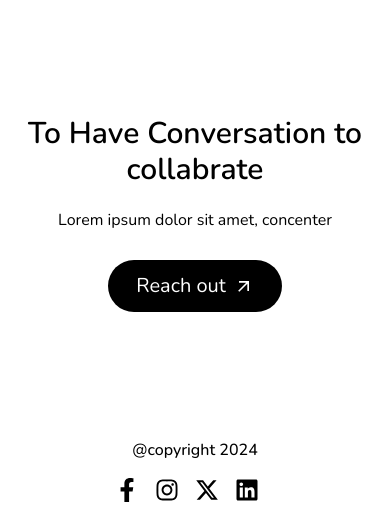
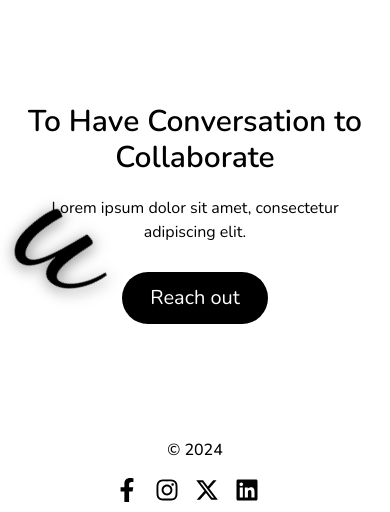
Before and after one commit to SuryaaVijayD/Start-up-app, a React (Vite) app: page / in a window 390 px wide. Shown: the part 1570-2082 px from the top of the page. Built offline with nearby package versions, Linux system fonts and the light colour scheme.

Commit message:
Update Contact.jsx

```diff
--- a/src/components/Contact/Contact.jsx
+++ b/src/components/Contact/Contact.jsx
@@ -1,36 +1,42 @@
-import React from 'react'
-import "./Contactcss.css"
-import { MdOutlineArrowOutward } from "react-icons/md";
+import React, { useEffect } from 'react';
+import AOS from "aos"
+import 'aos/dist/aos.css'
+import "./Contactcss.css";
 
 import { FaInstagram } from "react-icons/fa6";
 import { FaFacebookF } from "react-icons/fa";
 import { FaXTwitter } from "react-icons/fa6";
 import { FaLinkedin } from "react-icons/fa";
 
+const Contact = () => {
 
-const Contact = () => {
+    useEffect(() => {
+        AOS.init({ duration: 1500 });
+    }, []);
+
     return (
         <div id='Contact' className='relative'>
-        <div className='h-72 px-6 text-center mt-60 mb-20 flex justify-center items-center flex-col'>
-            <h1 className='text-3xl font-semibold md:text-5xl mb-5'>To Have Conversation to collabrate</h1>
-            <p className='text-md md:text-xl mb-5'>Lorem ipsum dolor sit amet, concenter</p>
-            <button type='button' className='flex mt-2 px-7 text-xl py-3 text-white bg-black rounded-full'>Reach out <MdOutlineArrowOutward className='ml-2 self-center'/></button>
+            <div className='h-72 px-6 text-center mt-60 mb-20 flex justify-center items-center flex-col' data-aos="fade-up">
+                <h1 className='text-3xl font-semibold md:text-5xl mb-5'>To Have Conversation to Collaborate</h1>
+                <p className='text-md md:text-xl mb-5'>Lorem ipsum dolor sit amet, consectetur adipiscing elit.</p>
+                <button type='button' className='flex mt-2 px-7 text-xl py-3 text-white bg-black rounded-full'>Reach out</button>
             </div>
             <div className='flex md:justify-between md:flex-row flex-col mb-9 md:px-32 px-6'>
                 <div>
-                <h1 className='text-md md:text-xl font-medium text-center mb-4'>@copyright 2024</h1>
+                    <h1 className='text-md md:text-xl font-medium text-center mb-4'>© 2024</h1>
                 </div>
                 <div className='flex mb-4 justify-center'>
-                <FaFacebookF className="text-2xl md:text-3xl mr-4"/>
-                <FaInstagram className="text-2xl md:text-3xl mr-4"/>
-                <FaXTwitter className="text-2xl md:text-3xl mr-4"/>
-                <FaLinkedin className="text-2xl md:text-3xl mr-4"/>
+                    <FaFacebookF className="text-2xl md:text-3xl mr-4" />
+                    <FaInstagram className="text-2xl md:text-3xl mr-4" />
+                    <FaXTwitter className="text-2xl md:text-3xl mr-4" />
+                    <FaLinkedin className="text-2xl md:text-3xl mr-4" />
                 </div>
             </div>
-        <div className='hidden md:block dancing-style text-shadow absolute large-web-text-contact1'>u</div>
-        <div className='hidden md:block dancing-style text-shadow absolute large-web-text-contact2'>K</div>
+            {/* Dancing letters */}
+            <div className='dancing-style text-shadow absolute large-web-text-contact1'>u</div>
+            <div className='hidden lg:block dancing-style dancing-style text-shadow absolute large-web-text-contact2'>K</div>
         </div>
-  )
+    );
 }
 
-export default Contact
+export default Contact;
```
Lines whose indentation alone changed are shown as unchanged.
